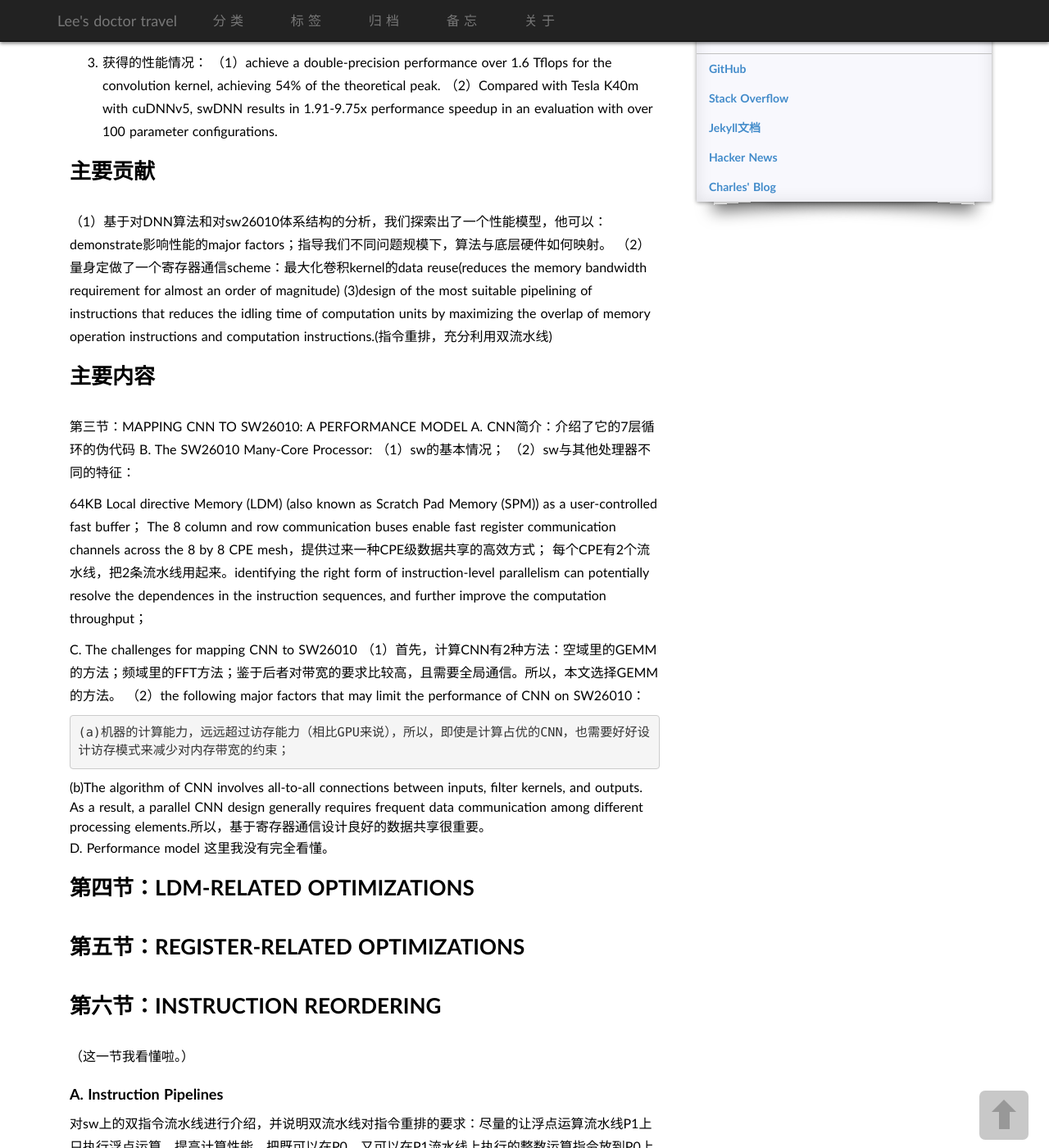
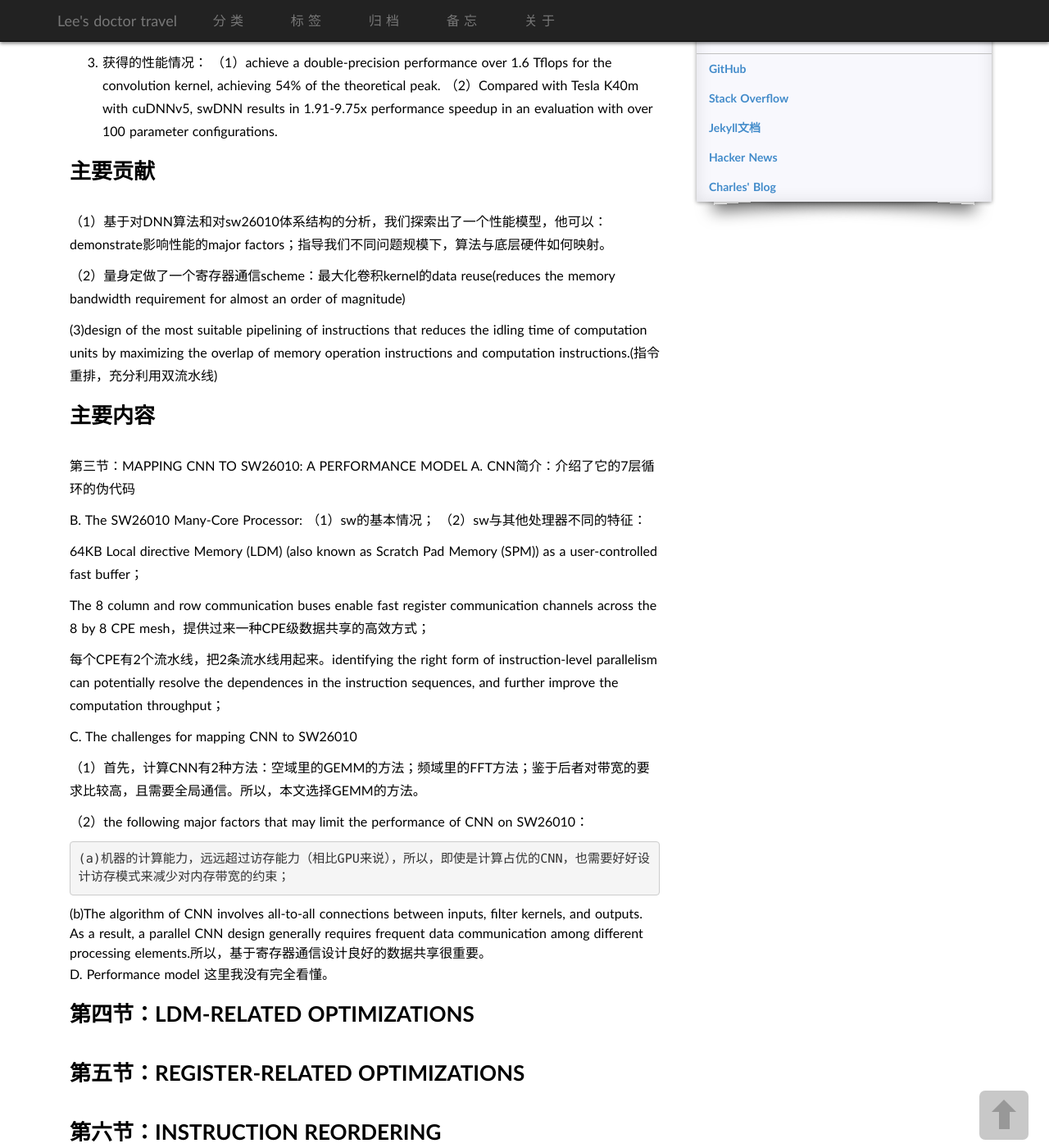
Before and after one commit to limin2015/limin2015.github.io, a Jekyll site: the page built from _posts/2017-6-8-paper-swdnn.md, in a window 1280 px wide and 1400 px high, scrolled down 603 px. Shown: the whole window at 82% size. Built offline with Jekyll 4.4.1, drawn with Linux system fonts in a browser that asks for light colours; some web fonts are replaced; comment, search, counter and statistics services are not loaded; some of the changed text lies outside the part shown.

```diff
--- a/_posts/2017-6-8-paper-swdnn.md
+++ b/_posts/2017-6-8-paper-swdnn.md
@@ -33,24 +33,31 @@ the convolution kernel, achieving 54% of the theoretical peak.
 ## 主要贡献
 （1）基于对DNN算法和对sw26010体系结构的分析，我们探索出了一个性能模型，他可以：
 demonstrate影响性能的major factors；指导我们不同问题规模下，算法与底层硬件如何映射。
+
 （2）量身定做了一个寄存器通信scheme：最大化卷积kernel的data reuse(reduces the memory bandwidth requirement for almost an order of magnitude)
+
  (3)design of the most suitable pipelining of instructions that reduces the idling time of computation units by maximizing the overlap of memory operation instructions and computation instructions.(指令重排，充分利用双流水线)
 
 
 ## 主要内容
 第三节：MAPPING CNN TO SW26010: A PERFORMANCE MODEL
 A. CNN简介：介绍了它的7层循环的伪代码
+
 B. The SW26010 Many-Core Processor:
 （1）sw的基本情况；
 （2）sw与其他处理器不同的特征：
 
 64KB Local directive Memory (LDM) (also known as Scratch Pad Memory (SPM)) as a user-controlled fast buffer；
+
 The 8 column and row communication buses enable fast register communication channels
 across the 8 by 8 CPE mesh，提供过来一种CPE级数据共享的高效方式；
+
 每个CPE有2个流水线，把2条流水线用起来。identifying the right form of instruction-level parallelism can potentially resolve the dependences in the instruction sequences, and further improve the computation throughput；
 
 C. The challenges for mapping CNN to SW26010
+
 （1）首先，计算CNN有2种方法：空域里的GEMM的方法；频域里的FFT方法；鉴于后者对带宽的要求比较高，且需要全局通信。所以，本文选择GEMM的方法。
+
 （2）the following major factors that may limit the performance of CNN on SW26010：
 
 	(a)机器的计算能力，远远超过访存能力（相比GPU来说），所以，即使是计算占优的CNN，也需要好好设计访存模式来减少对内存带宽的约束；
@@ -79,22 +86,30 @@ The two execution pipelines share an Instruction Decoder (ID), and an instructio
 ### B. Instruction Reordering Optimization
 #### 指导指令重排的几步：
 1) Dependence analysis
-*第一*：load指令的延迟是4拍，浮点运算延迟7拍，所以浮点运算与跟它的操作数的取指令之间，要至少隔开4拍。
+第一：load指令的延迟是4拍，浮点运算延迟7拍，所以浮点运算与跟它的操作数的取指令之间，要至少隔开4拍.
+
 第二：计算指令与计算指令之间有没有依赖。gemm是没有的。
 分析其他程序的时候这点是要特别注意的。有时候这种依赖是排不开的。（我加的这句）
+
 2) Intra-loop pipelining and reordering
 最内层kernel的指令重排。参看Figure 6（确实是排开了，并且利用好了双流水线。）
+
 3) Inter-loop pipelining and reordering
 内层循环外面的头和尾。
 在2）的前提上，处理头部和尾部。因为2）里面为了把计算与访存盖住，把最原始的取数计算给打乱了。需要头部先取5个数，然后尾部把2）中最后一次循环没有处理完的计算处理完。（我用过）
 
 ## performance
 1.卷积kernel的计算达到了计算峰值的54%。
+
 2.比较对象是GPU平台上的cuDNN。（比GFLOPS）
+
 3.只是测试了卷积部分的性能。DNN中整个训练过程是没有测试的。
+
 4.验证了一下提出的性能模型。看实际达到的Gflops与性能预测出来的差距大不大。
 
 ## 我的评价（论文值得学习的地方）
 1.性能模型建模那里，我没有正在看懂。还需要细细想想。
+
 2.本文使用的优化技巧都不是新的，我都接触过。但是如何把这些方法的参数量化，与性能模型结合起来，有点难度，因为对硬件的理解不够深刻。
+
 3.
```
